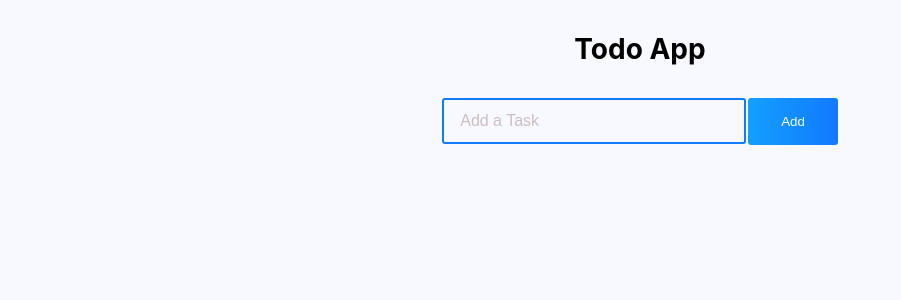
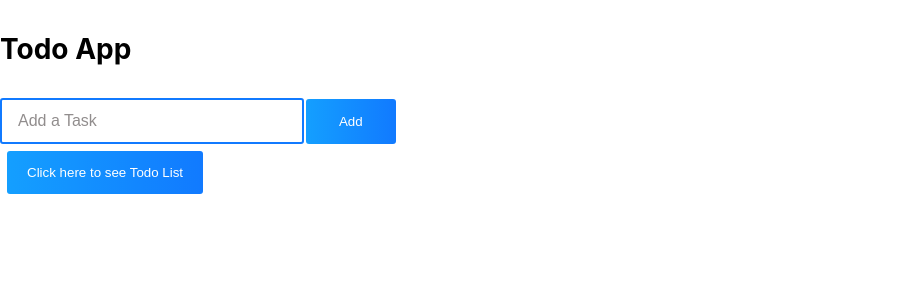
Before and after one commit to riapatel17/React, a React (Create React App) app in the folder my-app/: page / in a window 1280 px wide. Shown: the top 300 px of the page, without its empty margins (0-901 px from the left). Built offline with nearby package versions, Linux system fonts and the light colour scheme.

Commit message:
Added Routes

```diff
--- a/my-app/package.json
+++ b/my-app/package.json
@@ -9,7 +9,8 @@
     "react": "^18.2.0",
     "react-dom": "^18.2.0",
     "react-icons": "^4.10.1",
-    "react-scripts": "5.0.1",
+    "react-router-dom": "^6.14.1",
+    "react-scripts": "^5.0.1",
     "web-vitals": "^2.1.4"
   },
   "scripts": {
--- a/my-app/src/App.js
+++ b/my-app/src/App.js
@@ -1,15 +1,15 @@
 import './App.css';
-// import Counter from './Components/Counter';
-// import CounterApp from "./Components/CounterApp";
+import { Route, Routes } from 'react-router-dom';
+// import TodoForm from './Components/TodoApp/TodoForm';
 import TodoList from './Components/TodoApp/TodoList';
+
 
 function App() {
   return (
-    <div className="App">
-      {/* <CounterApp /> */}
-      {/* <Counter /> */}
-      <TodoList />
-    </div>
+    <Routes>
+      <Route path='/' element={<TodoList />}></Route>
+      {/* <Route path='todo-list' element={<TodoList />}></Route> */}
+    </Routes>
   );
 }
 export default App;
--- a/my-app/src/Components/TodoApp/Todo.css
+++ b/my-app/src/Components/TodoApp/Todo.css
@@ -1,31 +1,13 @@
-/* .icons {
-  font-size: 20px;
-  cursor: pointer;
-}
-
-.complete {
-  text-decoration: line-through;
-}
-
-.todo-row {
-  width: 16%;
-  display: flex;
-  justify-content: space-between;
-  align-items: center;
-  margin: 4px auto;
+/* body {
+  background-color: #161a2b;
 } */
-
-body {
-  background-color: ghostwhite;
-}
-
 
 .todo-app {
   display: flex;
   flex-direction: column;
   justify-content: start;
   width: 520px;
-  min-height: 600px;
+  /* min-height: 600px; */
   background: #161a2b;
   text-align: center;
   margin: 128px auto;
@@ -36,6 +18,7 @@ body {
 h1 {
   margin: 32px 0;
   font-size: 28px;
+  /* color: #fff; */
 }
 
 .complete {
@@ -44,6 +27,7 @@ h1 {
 
 .todo-form {
   margin-bottom: 32px;
+
 }
 
 .todo-input {
@@ -55,14 +39,15 @@ h1 {
   background: transparent;
   margin-right: 2px;
   font-size: 16px;
+  /* color: #fff; */
 }
 
 .todo-input::placeholder {
-  color: #ccbfbf;
+  color: #918d8d;
 }
 
 .todo-button {
-  padding: 16px;
+  padding: 15px;
   width: 7%;
   border: none;
   border-radius: 3px;
@@ -72,7 +57,6 @@ h1 {
       #149fff 0%,
       #117aff 100%);
   color: #fff;
-  text-transform: capitalize;
 }
 
 .todo-input.edit {
@@ -100,7 +84,7 @@ h1 {
   padding: 10px;
   border-radius: 4px;
   width: 29%;
-  /* color: #fff; */
+  /* color: #fff;  */
   border: 2px solid #149fff;
 }
 
@@ -119,3 +103,17 @@ h1 {
 .edit-icon {
   color: #117aff;
 }
+
+.click {
+  background: linear-gradient(90deg,
+      #149fff 0%,
+      #117aff 100%);
+  padding: 14px 20px;
+  margin-top: 7px;
+  margin-left: 7px;
+  border: none;
+  border-radius: 3px;
+  cursor: pointer;
+  outline: none;
+  color: #fff;
+}
--- a/my-app/src/Components/TodoApp/Todo.js
+++ b/my-app/src/Components/TodoApp/Todo.js
@@ -40,6 +40,7 @@ const Todo = ({ todos, completeTodo, removeTodo, updateTodo }) => {
           className='delete-icon'
         />
       </div>
+
     </div>
   ));
 };
--- a/my-app/src/Components/TodoApp/TodoForm.js
+++ b/my-app/src/Components/TodoApp/TodoForm.js
@@ -1,10 +1,10 @@
 import React, { useState, useEffect, useRef } from 'react';
+import { useNavigate } from 'react-router-dom';
 
 function TodoForm(props) {
   const [input, setInput] = useState(props.edit ? props.edit.value : '');
-
   const inputRef = useRef(null);
-
+  const navigate = useNavigate();
   useEffect(() => {
     inputRef.current.focus();
   });
@@ -15,6 +15,8 @@ function TodoForm(props) {
 
   const handleSubmit = e => {
     e.preventDefault();
+
+    props.edit ? alert('Task is Updated') : alert('Task Added');
 
     props.onSubmit({
       id: Math.floor(Math.random() * 10000),
@@ -52,6 +54,12 @@ function TodoForm(props) {
           <button onClick={handleSubmit} className='todo-button'>
             Add
           </button>
+
+          <div>
+            <button onClick={() => navigate('todo-list')} className='click'>
+              Click here to see Todo List
+            </button>
+          </div>
         </div>
       )}
     </form>
--- a/my-app/src/Components/TodoApp/TodoList.js
+++ b/my-app/src/Components/TodoApp/TodoList.js
@@ -1,6 +1,7 @@
 import React, { useState } from 'react';
 import TodoForm from './TodoForm';
 import Todo from './Todo';
+import './Todo.css'
 
 function TodoList() {
   const [todos, setTodos] = useState([]);
--- a/my-app/src/index.js
+++ b/my-app/src/index.js
@@ -1,5 +1,6 @@
 import React from 'react';
 import ReactDOM from 'react-dom/client';
+import { BrowserRouter } from 'react-router-dom';
 import './index.css';
 import App from './App';
 import reportWebVitals from './reportWebVitals';
@@ -7,7 +8,9 @@ import reportWebVitals from './reportWebVitals';
 const root = ReactDOM.createRoot(document.getElementById('root'));
 root.render(
   <React.StrictMode>
-    <App />
+    <BrowserRouter>
+      <App />
+    </BrowserRouter>
   </React.StrictMode>
 );
 
```
Also changed, not shown: 1 other file (tests, documents, lock files or other folders).
